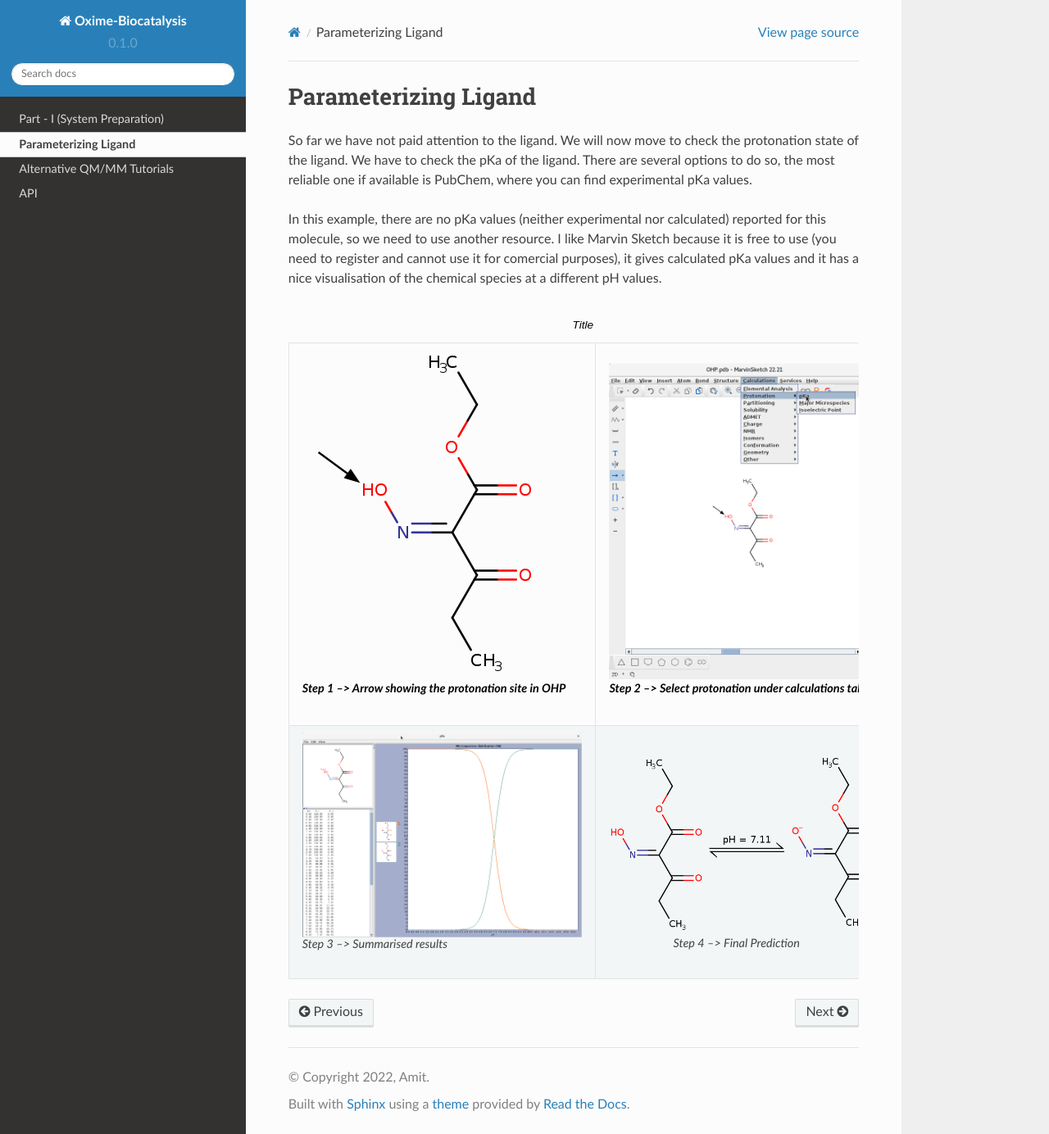
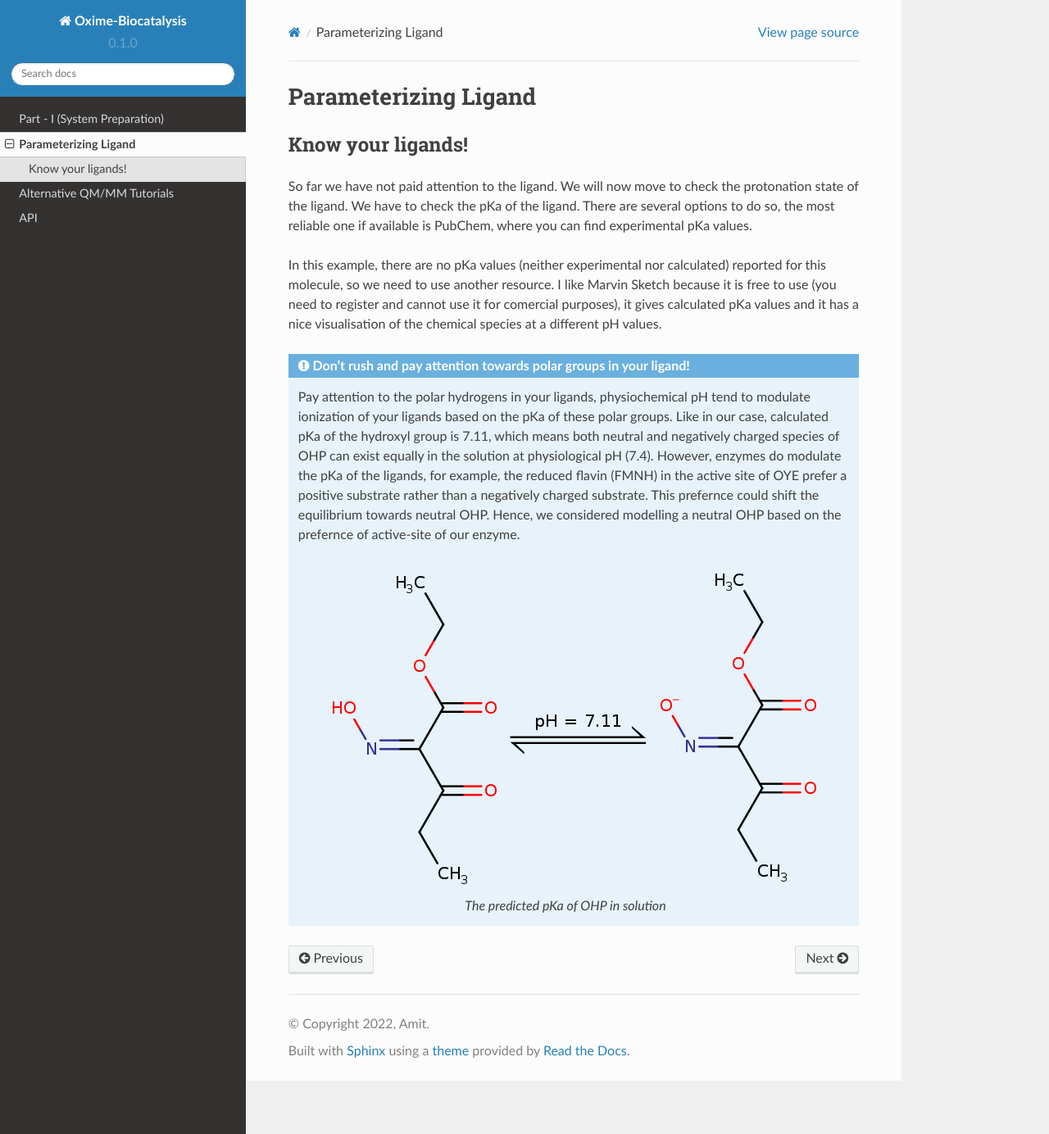
Before and after one commit to hopanoid/Enzyme-Reaction-Dynamics-Tutorial, a Sphinx documentation site: the page built from docs/source/2-ligand.rst, in a window 1280 px wide and 1384 px high. Shown: the whole window at 82% size. Built offline with Sphinx 7.4.7 and the Read the Docs theme 2.0.0, drawn with Linux system fonts in a browser that asks for light colours.

Commit message:
Role of pKa explained

```diff
--- a/docs/source/2-ligand.rst
+++ b/docs/source/2-ligand.rst
@@ -1,6 +1,10 @@
 *********************
 Parameterizing Ligand
 *********************
+
+==================
+Know your ligands!
+==================
 
 So far we have not paid attention to the ligand. We will now move to check the protonation state of the ligand.
 We have to check the pKa of the ligand. There are several options to do so, the most reliable one if available
@@ -11,23 +15,18 @@ need to use another resource. I like Marvin Sketch because it is free to use (yo
 use it for comercial purposes), it gives calculated pKa values and it has a nice visualisation of the chemical
 species at a different pH values.
 
-.. list-table:: Title
-        :widths: 25 25
-        :header-rows: 1
+.. admonition:: Don't rush and pay attention towards polar groups in your ligand!
 
-        * - .. figure:: /figs/OHP-1.png
+        Pay attention to the polar hydrogens in your ligands, physiochemical pH tend to modulate
+        ionization of your ligands based on the pKa of these polar groups. Like in our case, calculated
+        pKa of the hydroxyl group is 7.11, which means both neutral and negatively charged species of
+        OHP can exist equally in the solution at physiological pH (7.4). However, enzymes do modulate the
+        pKa of the ligands, for example, the reduced flavin (FMNH) in the active site of OYE prefer a
+        positive substrate rather than a negatively charged substrate. This prefernce could shift the
+        equilibrium towards neutral OHP. Hence, we considered modelling a neutral OHP based on the
+        prefernce of active-site of our enzyme.
 
-                Step 1 --> Arrow showing the protonation site in OHP
-
-          - .. figure:: /figs/marvin-pka-step-1.png
-
-                Step 2 --> Select protonation under calculations tab
-
-        * - .. figure:: /figs/marvin-pka-step-3.png
-
-                Step 3 --> Summarised results
-
-          - .. figure:: /figs/marvin-pka-step-4.png
+        .. figure:: /figs/marvin-pka-step-4.png
                 :align: center
 
-                Step 4 --> Final Prediction
+                The predicted pKa of OHP in solution
```
